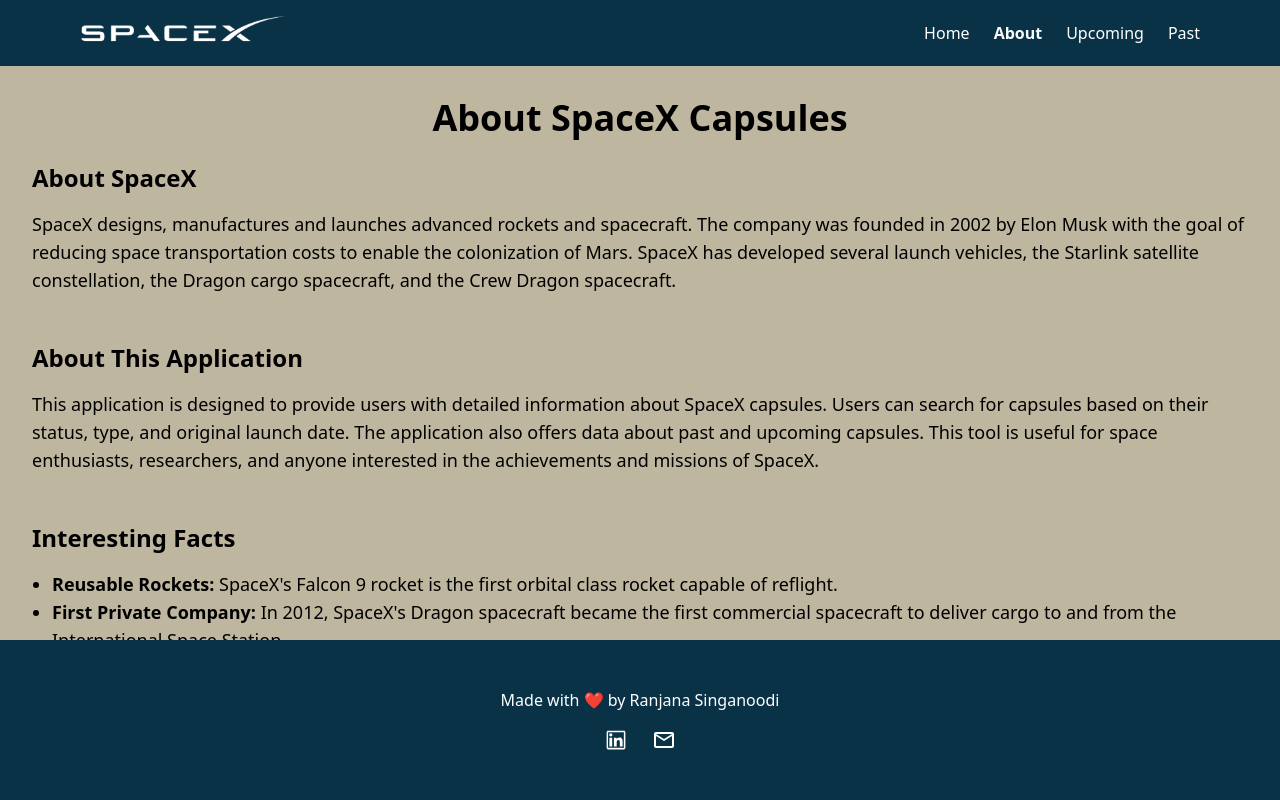
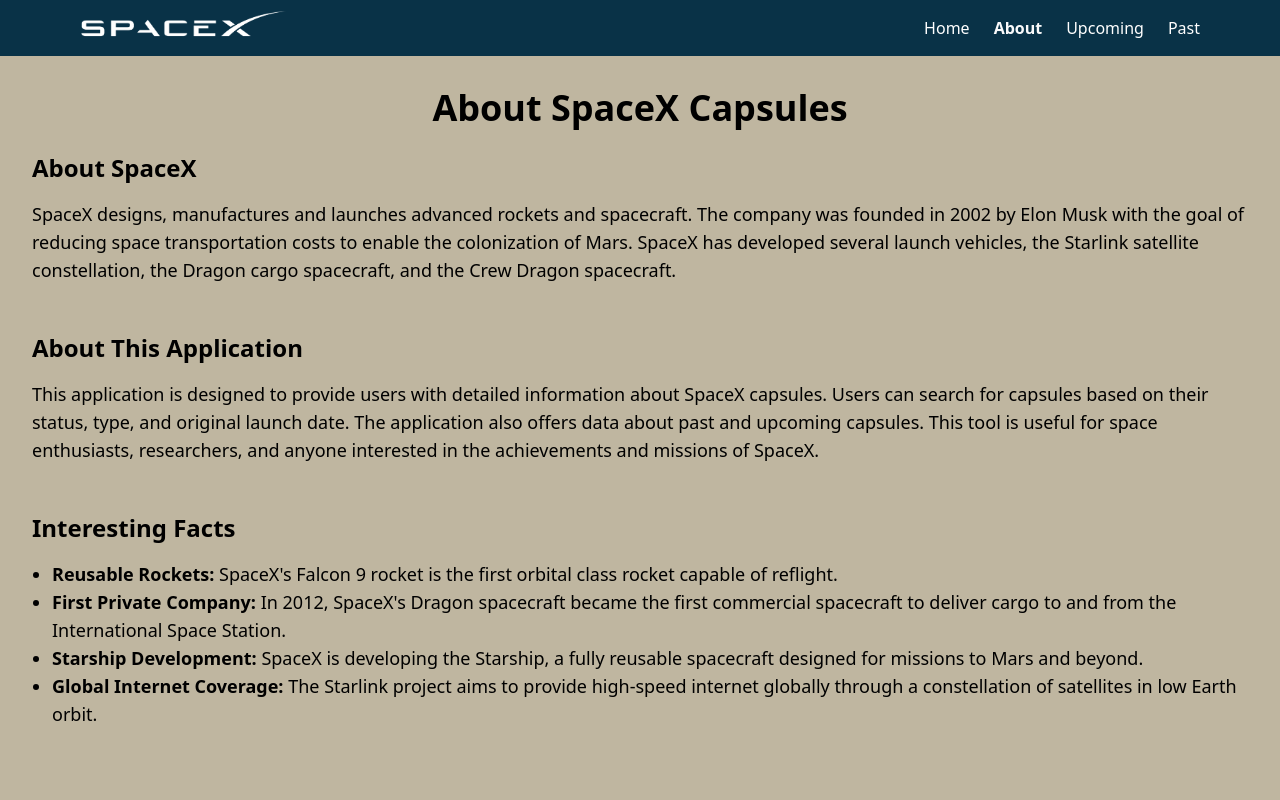
Before and after one commit to sjranju/Ranjana-Frontend-Developer, a React (Create React App) app: page /#/about in a window 1280 px wide. Shown: the top 800 px of the page. Built offline with nearby package versions, Linux system fonts and the light colour scheme.

Commit message:
Updated footer display issue

```diff
--- a/src/App.tsx
+++ b/src/App.tsx
@@ -5,7 +5,7 @@
 function App() {
 
   return (
-    <div className="relative min-h-screen min-w-full bg-[#BFB6A0]">
+    <div className="min-h-screen min-w-full bg-[#BFB6A0]">
       <Banner />
       <Capsules />
       <Footer />
--- a/src/components/CapsuleCard.tsx
+++ b/src/components/CapsuleCard.tsx
@@ -25,7 +25,7 @@
                 <div className="text-sm text-gray-300">
                     Launch Date:
                     <span className="ml-1">
-                        {new Date(capsule.original_launch).toISOString().slice(0, 10)}
+                        {capsule.original_launch ? new Date(capsule.original_launch).toISOString().slice(0, 10) : 'Yet to be revealed'}
                     </span>
                 </div>
             </div>
--- a/src/components/CapsuleList.tsx
+++ b/src/components/CapsuleList.tsx
@@ -50,7 +50,7 @@
     const numOfPages = Math.ceil((filterData?.length ? filterData.length : localData?.length || 0) / NUM_OF_CARDS_PER_PAGE);
 
     return (
-        <div className="h-screen w-full bg-[#BFB6A0] px-20">
+        <div className="min-h-screen w-full bg-[#BFB6A0] px-20 pb-12">
             <div className="flex justify-between items-center">
                 <div className="">{capsuleState && <div className="text-xl font-bold pt-6">{capsuleState}</div>}</div>
             </div>
--- a/src/components/Capsules.tsx
+++ b/src/components/Capsules.tsx
@@ -34,8 +34,8 @@
 
 
     return (
-        <div className="h-screen w-full bg-[#BFB6A0] px-20 pb-12 mt-12">
-            <div className="flex justify-between items-center">
+        <div className="min-h-screen w-full bg-[#BFB6A0] px-20 pb-12 pt-24">
+            <div className="flex flex-col space-y-4 md:flex-row md:space-y-0 justify-between items-center">
                 <div className="font-bold text-2xl">Capsules</div>
                 <Search />
             </div>
--- a/src/components/Footer.tsx
+++ b/src/components/Footer.tsx
@@ -4,7 +4,7 @@
 
 const Footer = () => {
     return (
-        <div className='absolute w-full bottom-0 flex flex-col space-y-4 bg-[#093247] text-white text-center p-12'>
+        <div className='w-full flex flex-col space-y-4 bg-[#093247] text-white text-center p-12'>
             <div className="">Made with ❤️ by Ranjana Singanoodi</div>
             <div className="flex flex-row space-x-6 items-center justify-center">
                 <a href={LINKEDIN_PROFILE} className=""><AiOutlineLinkedin size={24} /></a>
--- a/src/components/Header.tsx
+++ b/src/components/Header.tsx
@@ -15,7 +15,7 @@
     };
 
     return (
-        <div className={`flex flex-row items-center justify-center sm:justify-between px-20 py-2 ${bgColor ? `bg-${bgColor}` : ''} ${textColor ? `text-${textColor}` : ''}`}>
+        <div className={`flex flex-row items-center justify-center sm:justify-between px-20 py-2 h-14 ${bgColor ? `bg-${bgColor}` : ''} ${textColor ? `text-${textColor}` : ''}`}>
             {/* Logo container with link to homepage */}
             <div className="flex">
                 <Link to={'/'} className="hover:skew-x-1 transition-all duration-200 ease-in-out">
--- a/src/components/Pagination.tsx
+++ b/src/components/Pagination.tsx
@@ -10,7 +10,7 @@
     const pageNumbers = Array.from({ length: numOfPages }, (_, i) => i + 1);
 
     return (
-        <div className="flex space-x-4 justify-end pt-4 pb-16">
+        <div className="flex space-x-4 justify-center md:justify-end pt-4">
             {/* PREV button */}
             <button
                 onClick={() => { currentPage > 1 && setCurrentPage(prev => prev - 1) }}
--- a/src/components/pages/About.tsx
+++ b/src/components/pages/About.tsx
@@ -3,8 +3,7 @@
 
 const About = () => {
     return (
-        <div className="">
-            <div className="h-screen w-full bg-[#BFB6A0]">
+        <div className="min-h-screen w-full flex flex-col bg-[#BFB6A0]">
             <Header bgColor='[#093247]' textColor='white' />
             <div className="flex-grow container mx-auto p-8">
                 <h1 className="text-4xl font-bold mb-6 text-center">About SpaceX Capsules</h1>
@@ -42,7 +41,6 @@
             </div>
             <Footer />
         </div>
-        </div>
     );
 };
 
--- a/src/components/pages/PastCapsules.tsx
+++ b/src/components/pages/PastCapsules.tsx
@@ -5,7 +5,7 @@
 const PastCapsules = () => {
 
     return (
-        <div className='relative'>
+        <div className='min-h-screen relative'>
             <Header bgColor='[#093247]' textColor='white' />
             {/* Reusable CapsuleList component */}
             <CapsuleList pageTitle='Past Capsules' apiEndpoint='https://api.spacexdata.com/v3/capsules/past' capsuleState='Past Capsules' />
--- a/src/components/pages/UpcomingCapsules.tsx
+++ b/src/components/pages/UpcomingCapsules.tsx
@@ -5,7 +5,7 @@
 const UpcomingCapsules = () => {
 
     return (
-        <div className='relative'>
+        <div className='min-h-screen relative '>
             <Header bgColor='[#093247]' textColor='white' />
             {/* Reusable CapsuleList component */}
             <CapsuleList pageTitle='Upcoming Capsules' apiEndpoint='https://api.spacexdata.com/v3/capsules/upcoming' capsuleState='Upcoming Capsules' />
```
Lines whose indentation alone changed are shown as unchanged.
